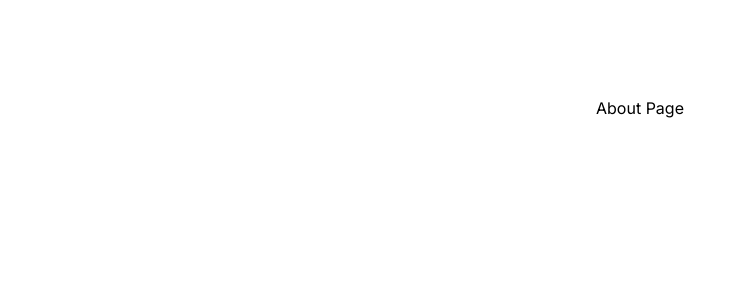
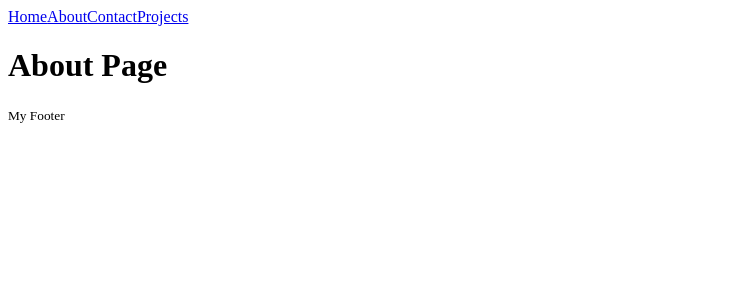
Before and after one commit to eyadal/Portfolio, a Next.js app: page /about in a window 1280 px wide. Shown: the top 300 px of the page, without its empty margins (0-739 px from the left). Built offline with nearby package versions, Linux system fonts and the light colour scheme.

Commit message:
import Footer and Header to layout.tsx

```diff
--- a/app/layout.tsx
+++ b/app/layout.tsx
@@ -1,11 +1,9 @@
-import './globals.css'
-import { Inter } from 'next/font/google'
-
-const inter = Inter({ subsets: ['latin'] })
+import Footer from '@/components/Footer'
+import Header from '@/components/Header'
 
 export const metadata = {
-  title: 'Create Next App',
-  description: 'Generated by create next app',
+  title: 'Portfolio',
+  description: 'My Portfolio',
 }
 
 export default function RootLayout({
@@ -14,8 +12,10 @@
   children: React.ReactNode
 }) {
   return (
-    <html lang="en">
-      <body className={inter.className}>{children}</body>
+    <html lang='en'>
+      <Header />
+      <body>{children}</body>
+      <Footer />
     </html>
   )
 }
```
